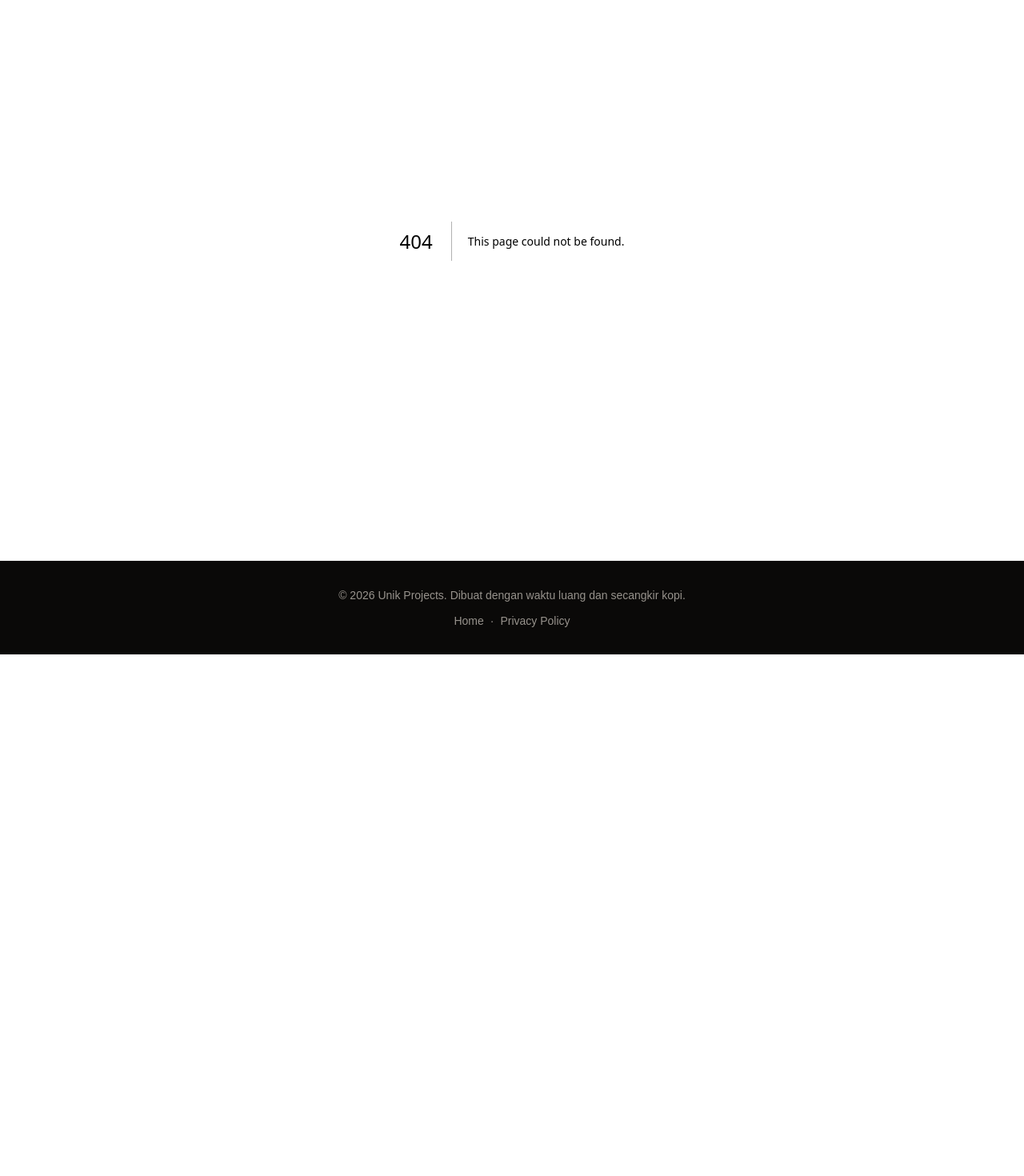
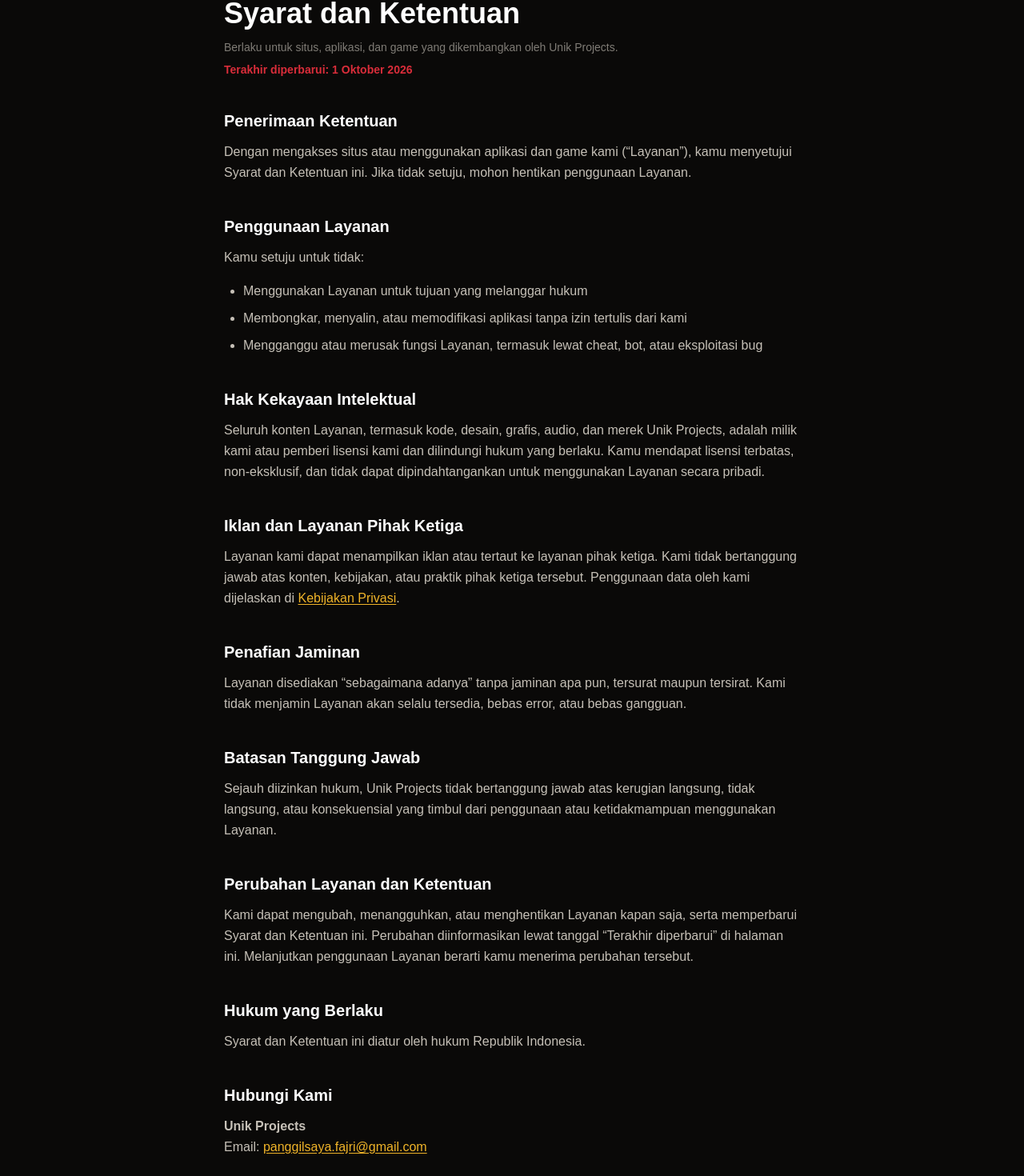
Before and after one commit to fajricpaix/unik-projects-landing, a Next.js app: page /terms in a window 1280 px wide. Before the commit this address had no page. Shown: the part 168-1638 px from the top of the page at 80% size. Before the commit the page ends 986 px from the top, so only its background shows below. Built offline with nearby package versions, Linux system fonts and the light colour scheme.

Commit message:
add terms pages, tiktok verification, app icon
Co-Authored-By: Claude Sonnet 5.5 <noreply@anthropic.com>

```diff
--- /dev/null
+++ b/src/app/terms/en/page.tsx
@@ -0,0 +1,143 @@
+import type { Metadata } from "next";
+import Link from "next/link";
+
+export const metadata: Metadata = {
+  title: "Terms of Service — Unik Projects",
+  description: "Terms of Service for Unik Projects apps and games.",
+};
+
+function Section({
+  title,
+  children,
+}: {
+  title: string;
+  children: React.ReactNode;
+}) {
+  return (
+    <section className="mt-10">
+      <h2 className="text-xl font-bold text-white">{title}</h2>
+      <div className="mt-3 space-y-4 text-base leading-relaxed text-brand-ivory/80">
+        {children}
+      </div>
+    </section>
+  );
+}
+
+export default function TermsEn() {
+  return (
+    <article className="mx-auto max-w-3xl px-6 py-16">
+      <header>
+        <p className="text-sm">
+          <Link
+            href="/terms"
+            className="font-medium text-brand-gold underline underline-offset-2 hover:text-brand-gold/80"
+          >
+            Baca dalam Bahasa Indonesia
+          </Link>
+        </p>
+        <h1 className="mt-3 text-3xl font-extrabold text-white sm:text-4xl">
+          Terms of Service
+        </h1>
+        <p className="mt-3 text-sm text-brand-ivory/50">
+          Applies to the website, apps, and games developed by Unik Projects.
+        </p>
+        <p className="mt-2 text-sm font-semibold text-brand-red">
+          Last updated: October 1, 2026
+        </p>
+      </header>
+
+      <Section title="Acceptance of Terms">
+        <p>
+          By accessing our website or using our apps and games (the
+          &ldquo;Service&rdquo;), you agree to these Terms of Service. If you
+          do not agree, please stop using the Service.
+        </p>
+      </Section>
+
+      <Section title="Use of the Service">
+        <p>You agree not to:</p>
+        <ul className="list-disc space-y-2 pl-6">
+          <li>Use the Service for any unlawful purpose</li>
+          <li>
+            Decompile, copy, or modify our apps without written permission
+          </li>
+          <li>
+            Interfere with or damage the Service, including through cheats,
+            bots, or bug exploitation
+          </li>
+        </ul>
+      </Section>
+
+      <Section title="Intellectual Property">
+        <p>
+          All content in the Service, including code, design, graphics,
+          audio, and the Unik Projects brand, belongs to us or our licensors
+          and is protected by applicable law. You receive a limited,
+          non-exclusive, non-transferable license to use the Service for
+          personal use.
+        </p>
+      </Section>
+
+      <Section title="Ads and Third-Party Services">
+        <p>
+          Our Service may display ads or link to third-party services. We are
+          not responsible for the content, policies, or practices of those
+          third parties. How we use data is described in our{" "}
+          <Link
+            href="/privacy-policy/en"
+            className="font-medium text-brand-gold underline underline-offset-2 hover:text-brand-gold/80"
+          >
+            Privacy Policy
+          </Link>
+          .
+        </p>
+      </Section>
+
+      <Section title="Disclaimer of Warranties">
+        <p>
+          The Service is provided &ldquo;as is&rdquo; without warranties of
+          any kind, express or implied. We do not guarantee that the Service
+          will always be available, error-free, or uninterrupted.
+        </p>
+      </Section>
+
+      <Section title="Limitation of Liability">
+        <p>
+          To the extent permitted by law, Unik Projects is not liable for any
+          direct, indirect, or consequential damages arising from your use of,
+          or inability to use, the Service.
+        </p>
+      </Section>
+
+      <Section title="Changes to the Service and Terms">
+        <p>
+          We may modify, suspend, or discontinue the Service at any time, and
+          may update these Terms of Service. Changes are announced by updating
+          the &ldquo;Last updated&rdquo; date on this page. Continued use of
+          the Service means you accept the changes.
+        </p>
+      </Section>
+
+      <Section title="Governing Law">
+        <p>
+          These Terms of Service are governed by the laws of the Republic of
+          Indonesia.
+        </p>
+      </Section>
+
+      <Section title="Contact Us">
+        <p>
+          <strong>Unik Projects</strong>
+          <br />
+          Email:{" "}
+          <a
+            href="mailto:panggilsaya.fajri@gmail.com"
+            className="font-medium text-brand-gold underline underline-offset-2 hover:text-brand-gold/80"
+          >
+            panggilsaya.fajri@gmail.com
+          </a>
+        </p>
+      </Section>
+    </article>
+  );
+}
--- /dev/null
+++ b/src/app/terms/page.tsx
@@ -0,0 +1,146 @@
+import type { Metadata } from "next";
+import Link from "next/link";
+
+export const metadata: Metadata = {
+  title: "Terms of Service — Unik Projects",
+  description: "Syarat dan Ketentuan penggunaan aplikasi dan game Unik Projects.",
+};
+
+function Section({
+  title,
+  children,
+}: {
+  title: string;
+  children: React.ReactNode;
+}) {
+  return (
+    <section className="mt-10">
+      <h2 className="text-xl font-bold text-white">{title}</h2>
+      <div className="mt-3 space-y-4 text-base leading-relaxed text-brand-ivory/80">
+        {children}
+      </div>
+    </section>
+  );
+}
+
+export default function Terms() {
+  return (
+    <article className="mx-auto max-w-3xl px-6 py-16">
+      <header>
+        <p className="text-sm">
+          <Link
+            href="/terms/en"
+            className="font-medium text-brand-gold underline underline-offset-2 hover:text-brand-gold/80"
+          >
+            Read in English
+          </Link>
+        </p>
+        <h1 className="mt-3 text-3xl font-extrabold text-white sm:text-4xl">
+          Syarat dan Ketentuan
+        </h1>
+        <p className="mt-3 text-sm text-brand-ivory/50">
+          Berlaku untuk situs, aplikasi, dan game yang dikembangkan oleh Unik
+          Projects.
+        </p>
+        <p className="mt-2 text-sm font-semibold text-brand-red">
+          Terakhir diperbarui: 1 Oktober 2026
+        </p>
+      </header>
+
+      <Section title="Penerimaan Ketentuan">
+        <p>
+          Dengan mengakses situs atau menggunakan aplikasi dan game kami
+          (&ldquo;Layanan&rdquo;), kamu menyetujui Syarat dan Ketentuan ini.
+          Jika tidak setuju, mohon hentikan penggunaan Layanan.
+        </p>
+      </Section>
+
+      <Section title="Penggunaan Layanan">
+        <p>Kamu setuju untuk tidak:</p>
+        <ul className="list-disc space-y-2 pl-6">
+          <li>Menggunakan Layanan untuk tujuan yang melanggar hukum</li>
+          <li>
+            Membongkar, menyalin, atau memodifikasi aplikasi tanpa izin
+            tertulis dari kami
+          </li>
+          <li>
+            Mengganggu atau merusak fungsi Layanan, termasuk lewat cheat, bot,
+            atau eksploitasi bug
+          </li>
+        </ul>
+      </Section>
+
+      <Section title="Hak Kekayaan Intelektual">
+        <p>
+          Seluruh konten Layanan, termasuk kode, desain, grafis, audio, dan
+          merek Unik Projects, adalah milik kami atau pemberi lisensi kami dan
+          dilindungi hukum yang berlaku. Kamu mendapat lisensi terbatas,
+          non-eksklusif, dan tidak dapat dipindahtangankan untuk menggunakan
+          Layanan secara pribadi.
+        </p>
+      </Section>
+
+      <Section title="Iklan dan Layanan Pihak Ketiga">
+        <p>
+          Layanan kami dapat menampilkan iklan atau tertaut ke layanan pihak
+          ketiga. Kami tidak bertanggung jawab atas konten, kebijakan, atau
+          praktik pihak ketiga tersebut. Penggunaan data oleh kami dijelaskan
+          di{" "}
+          <a
+            href="/privacy-policy"
+            className="font-medium text-brand-gold underline underline-offset-2 hover:text-brand-gold/80"
+          >
+            Kebijakan Privasi
+          </a>
+          .
+        </p>
+      </Section>
+
+      <Section title="Penafian Jaminan">
+        <p>
+          Layanan disediakan &ldquo;sebagaimana adanya&rdquo; tanpa jaminan
+          apa pun, tersurat maupun tersirat. Kami tidak menjamin Layanan akan
+          selalu tersedia, bebas error, atau bebas gangguan.
+        </p>
+      </Section>
+
+      <Section title="Batasan Tanggung Jawab">
+        <p>
+          Sejauh diizinkan hukum, Unik Projects tidak bertanggung jawab atas
+          kerugian langsung, tidak langsung, atau konsekuensial yang timbul
+          dari penggunaan atau ketidakmampuan menggunakan Layanan.
+        </p>
+      </Section>
+
+      <Section title="Perubahan Layanan dan Ketentuan">
+        <p>
+          Kami dapat mengubah, menangguhkan, atau menghentikan Layanan kapan
+          saja, serta memperbarui Syarat dan Ketentuan ini. Perubahan
+          diinformasikan lewat tanggal &ldquo;Terakhir diperbarui&rdquo; di
+          halaman ini. Melanjutkan penggunaan Layanan berarti kamu menerima
+          perubahan tersebut.
+        </p>
+      </Section>
+
+      <Section title="Hukum yang Berlaku">
+        <p>
+          Syarat dan Ketentuan ini diatur oleh hukum Republik Indonesia.
+        </p>
+      </Section>
+
+      <Section title="Hubungi Kami">
+        <p>
+          <strong>Unik Projects</strong>
+          <br />
+          Email:{" "}
+          <a
+            href="mailto:panggilsaya.fajri@gmail.com"
+            className="font-medium text-brand-gold underline underline-offset-2 hover:text-brand-gold/80"
+          >
+            panggilsaya.fajri@gmail.com
+          </a>
+        </p>
+      </Section>
+    </article>
+  );
+}
--- a/src/components/Footer.tsx
+++ b/src/components/Footer.tsx
@@ -16,6 +16,10 @@ export default function Footer() {
           >
             Privacy Policy
           </Link>
+          <span aria-hidden="true">&middot;</span>
+          <Link href="/terms" className="transition-colors hover:text-brand-gold">
+            Terms
+          </Link>
         </div>
       </div>
     </footer>
```
Also changed, not shown: public/tiktok0ZHugKXb0j0YcXARECVvnv5WNfbQrUG4.txt (added), src/app/icon.png (added).
